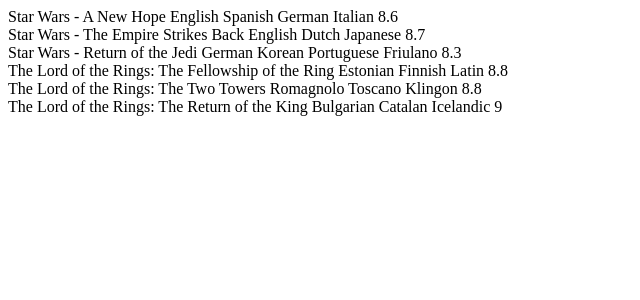
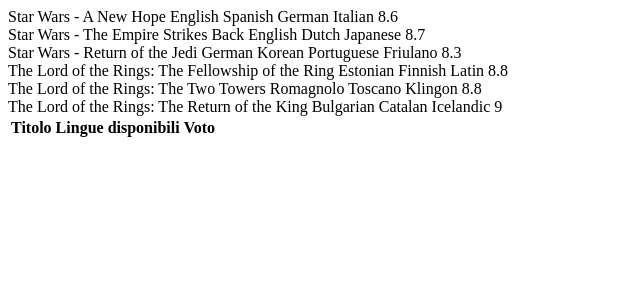
Before and after one commit to Limson91/php-oop-1, a PHP site: page / in a window 1280 px wide. Shown: the top 300 px of the page, without its empty margins (0-640 px from the left). Run offline with PHP 8.4, Linux system fonts and the light colour scheme; lists and menus that the app fills with data are empty.

Commit message:
add - table (?)

```diff
--- a/index.php
+++ b/index.php
@@ -66,6 +66,16 @@ echo "<br>";
 $lotrKing = new Production('The Lord of the Rings: The Return of the King', ['Bulgarian ', 'Catalan ', 'Icelandic '], '9.0');
 echo $lotrKing->getMovie();
 
+
+$productions = [
+    $starWarsIV,
+    $starWarsV,
+    $starWarsVI,
+    $lotrFellowship,
+    $lotrTowers,
+    $lotrKing
+];
+
 ?>
 
 <!DOCTYPE html>
@@ -75,7 +85,26 @@ echo $lotrKing->getMovie();
     <meta name="viewport" content="width=device-width, initial-scale=1.0">
     <title>Document</title>
 </head>
+
 <body>
+    <div class="container">
+        <table>
+            <thead>
+                <th>Titolo</th>
+                <th>Lingue disponibili</th>
+                <th>Voto</th>
+            </thead>
 
+            <tbody>
+                <?php foreach($productions as $movie) { ?>
+                    <tr>
+                        <td><?php $movie->getTitle()?></td>
+                        <td><?php $movie->getLanguage()?></td>
+                        <td><?php $movie->getRating()?></td>
+                    </tr>
+                <?php } ?>
+            </tbody>
+        </table>
+    </div>
 </body>
 </html>
```
